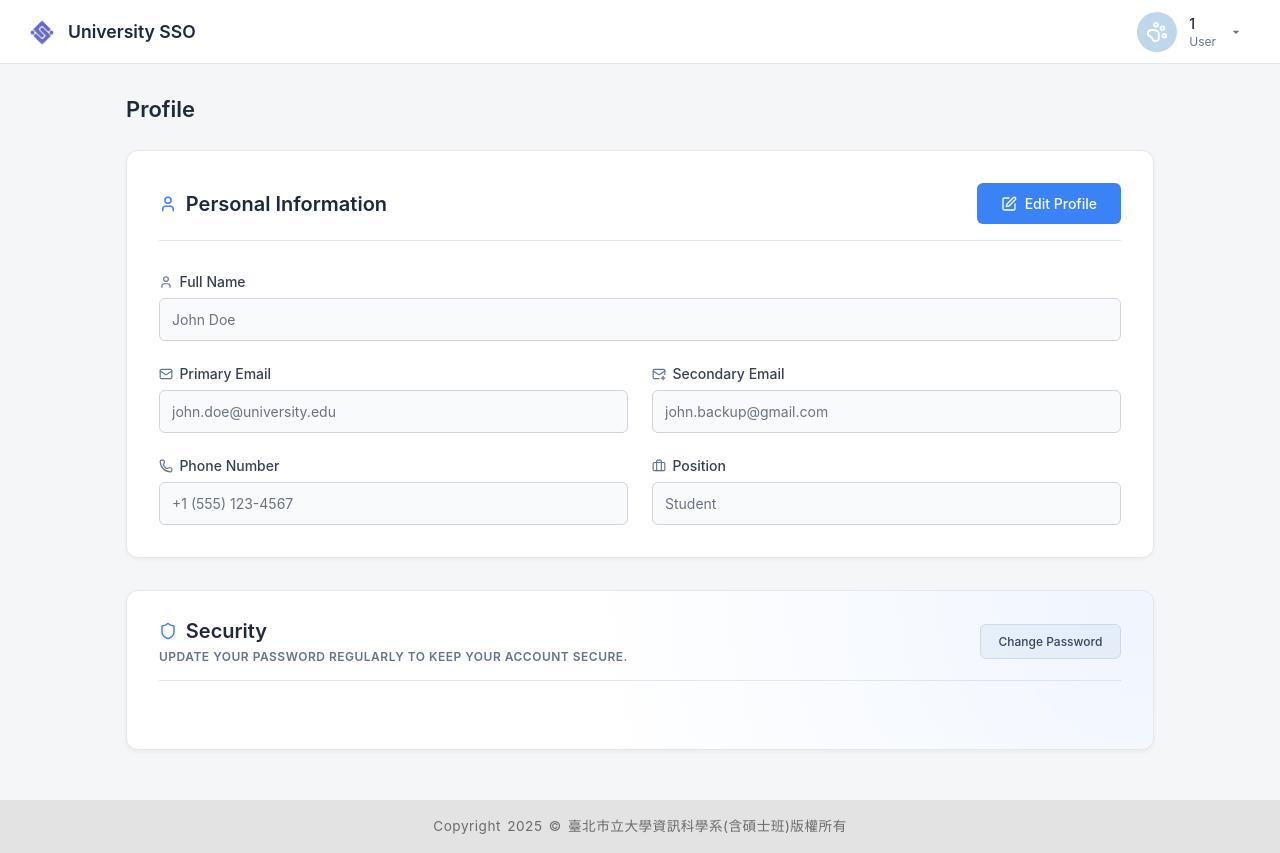
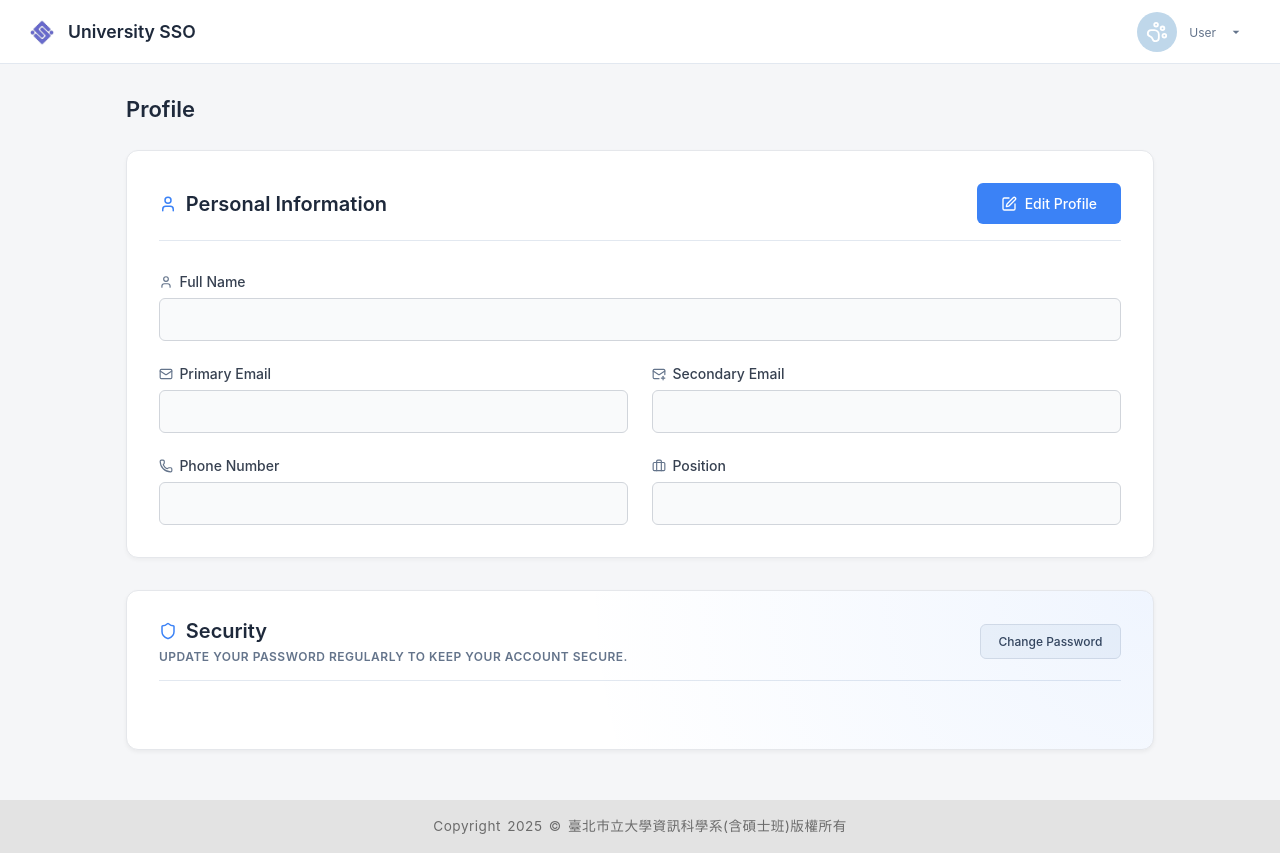
Before and after one commit to UTCS-G505/SSO-Frontend, a Vue app: page /profile in a window 1280 px wide. Built offline with nearby package versions, Linux system fonts and the light colour scheme; sample sign-in values are in the browser's storage; the HTML template or start-up script is replaced by a standard one.

Commit message:
feat: get user profile and update

```diff
--- a/src/views/DashboardView.vue
+++ b/src/views/DashboardView.vue
@@ -7,7 +7,7 @@
         <span class="brand-name">University SSO</span>
       </div>
       <div class="brand-right">
-        <UserMenu user-initials="AL" display-name="Alex" user-role="User" />
+        <UserMenu :user-initials="userInitials" :display-name="userProfile?.name || ''" user-role="User" />
       </div>
     </header>
 
@@ -35,14 +35,16 @@
 </template>
 
 <script setup lang="ts">
-import { ref, onMounted } from 'vue'
+import { ref, onMounted, computed } from 'vue'
 import { useRouter } from 'vue-router'
 import { useAuthStore } from '@/stores/authStore'
+import { useUserStore } from '@/stores/userStore'
 import UserMenu from '@/components/common/UserMenu.vue'
 import { BookOpen, GraduationCap, Mail, User, Calendar, CreditCard } from 'lucide-vue-next'
 
 const router = useRouter()
 const authStore = useAuthStore()
+const userStore = useUserStore()
 
 import type { FunctionalComponent } from 'vue'
 
@@ -54,6 +56,29 @@ interface AppCard {
   url: string
   launched: boolean
 }
+
+const userAuth = computed(() => ({
+  id: authStore.id,
+  accessToken: authStore.accessToken,
+  loginTime: authStore.loginTime,
+}))
+
+const userProfile = ref({
+  name: userStore.name,
+  primary_email: userStore.primary_email,
+  secondary_email: userStore.secondary_email,
+  phone_number: userStore.phone_number,
+  position: userStore.position,
+})
+
+const userInitials = computed(() => {
+  if (userProfile.value.name) {
+    const parts = userProfile.value.name.trim().split(/\s+/)
+    if (parts.length === 1) return parts[0][0].toUpperCase()
+    return (parts[0][0] + parts[parts.length - 1][0]).toUpperCase()
+  }
+  return userAuth.value?.id?.[0]?.toUpperCase() || 'U'
+})
 
 const applications = ref<AppCard[]>([
   {
--- a/src/views/ProfileView.vue
+++ b/src/views/ProfileView.vue
@@ -6,7 +6,7 @@
         <img src="/src/assets/logo.png" alt="University SSO" class="brand-logo" />
         <span class="brand-name">University SSO</span>
       </div>
-      <UserMenu :user-initials="userInitials" :display-name="user?.id || ''" user-role="User" />
+      <UserMenu :user-initials="userInitials" :display-name="userProfile?.name || ''" user-role="User" />
     </header>
 
     <!-- Profile Section -->
@@ -182,6 +182,7 @@
 <script setup lang="ts">
 import { ref, computed, onMounted } from 'vue'
 import { useAuthStore } from '@/stores/authStore'
+import { useUserStore } from '@/stores/userStore'
 import {
   Edit,
   Save,
@@ -197,22 +198,21 @@ import {
 import UserMenu from '@/components/common/UserMenu.vue'
 
 const authStore = useAuthStore()
+const userStore = useUserStore()
 const isEditing = ref(false)
 
-// User data from auth store (compose object from state fields)
-const user = computed(() => ({
+const userAuth = computed(() => ({
   id: authStore.id,
   accessToken: authStore.accessToken,
   loginTime: authStore.loginTime,
 }))
 
-// Extended user profile data (in a real app, this would come from an API)
 const userProfile = ref({
-  name: 'John Doe',
-  primary_email: 'john.doe@university.edu',
-  secondary_email: 'john.backup@gmail.com',
-  phone_number: '+1 (555) 123-4567',
-  position: 'Student',
+  name: userStore.name,
+  primary_email: userStore.primary_email,
+  secondary_email: userStore.secondary_email,
+  phone_number: userStore.phone_number,
+  position: userStore.position,
 })
 
 // Password change form state
@@ -230,14 +230,13 @@ const passwordMismatch = computed(
     passwordForm.value.confirmPassword.length > 0,
 )
 
-// Computed properties
 const userInitials = computed(() => {
   if (userProfile.value.name) {
     const parts = userProfile.value.name.trim().split(/\s+/)
     if (parts.length === 1) return parts[0][0].toUpperCase()
     return (parts[0][0] + parts[parts.length - 1][0]).toUpperCase()
   }
-  return user.value?.id?.[0]?.toUpperCase() || 'U'
+  return userAuth.value?.id?.[0]?.toUpperCase() || 'U'
 })
 
 // Methods
```
